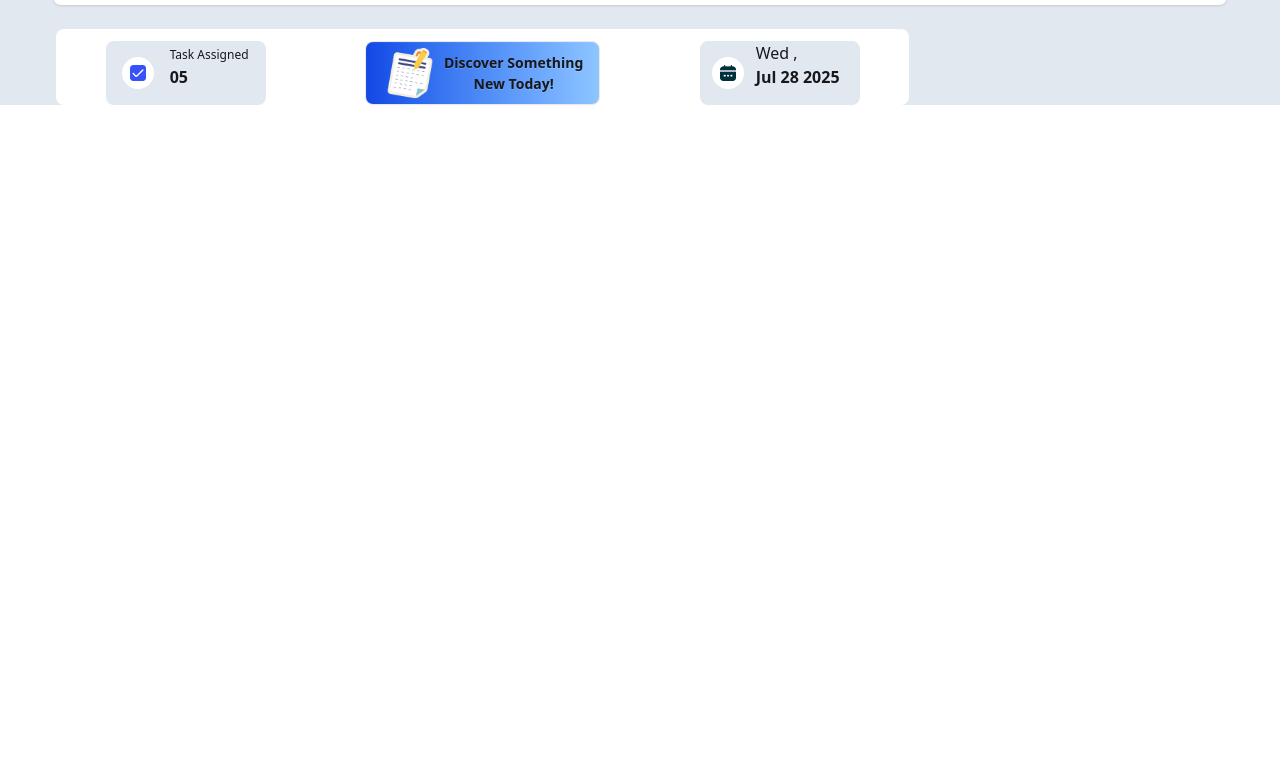
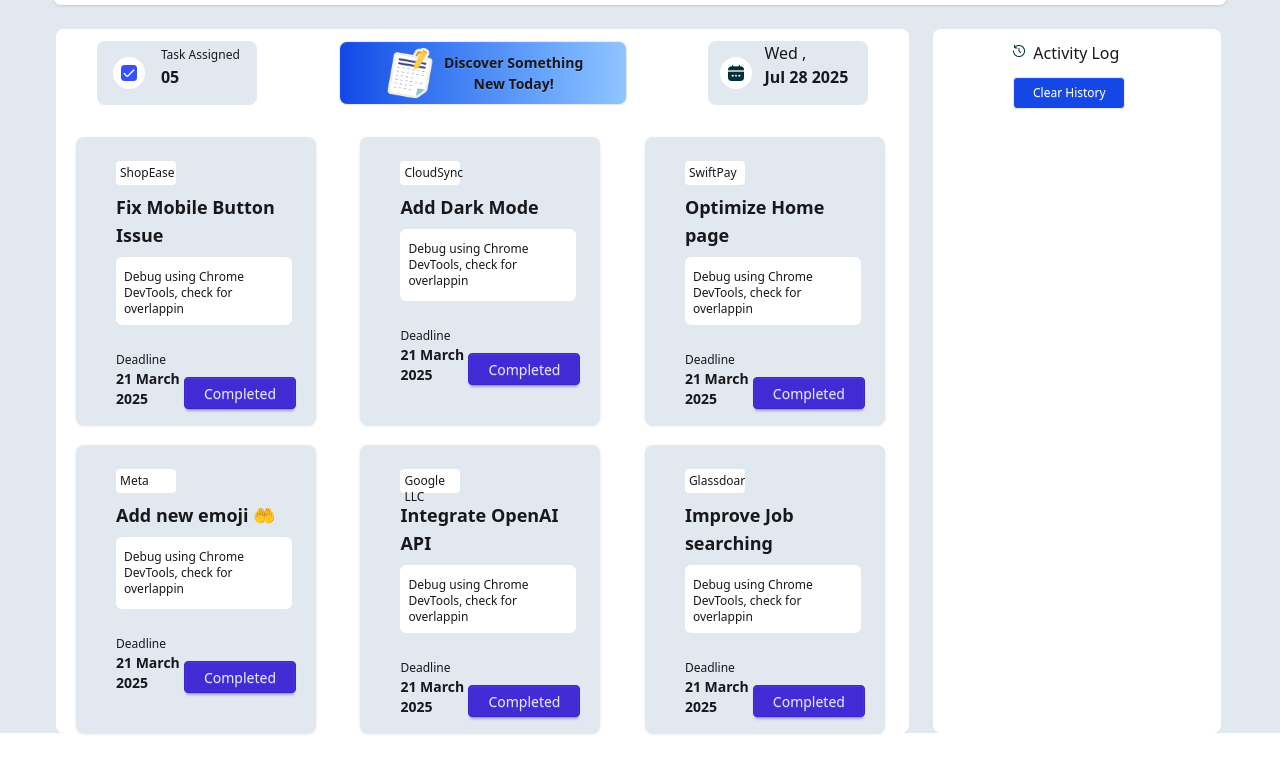
Before and after one commit to JionIb/Assignment-5, a plain HTML site: page index.html in a window 1280 px wide. Shown: the part 83-840 px from the top of the page. Before the commit the page ends 800 px from the top, so only its background shows below. Drawn offline with nearby package versions, Linux system fonts and the light colour scheme.

Commit message:
first commit

```diff
--- a/index.html
+++ b/index.html
@@ -31,8 +31,9 @@
 
     </nav>
 
-    <div>
-        <div class="flex justify-around bg-white w-8/12 ml-14 rounded-lg">
+<div class="flex gap-6">
+    <div class="bg-white w-8/12 ml-14 rounded-lg ">
+        <div class="flex bg-white justify-around rounded-lg ">
             <div class="flex bg-slate-200 mt-3 h-16 w-40 rounded-lg ">
                 <div class="bg-white w-8 h-8 rounded-full mx-4 my-auto">
                     <img class="w-4 h-4 mx-auto mt-2" src="assets/checkbox.png" alt="">
@@ -43,7 +44,7 @@
                 </div>
             </div>
             <div class="mt-3">
-                <button class="btn h-16 rounded-lg bg-gradient-to-l from-blue-300 to-blue-700">
+                <button class="btn w-72 h-16 rounded-lg bg-gradient-to-l from-blue-300 to-blue-700">
                     <img class="w-14" src="assets/board.png" alt="">
                     <p>Discover Something <br> New Today!</p>
                 </button>
@@ -57,6 +58,91 @@
             </div>
         </div>
 
+        <div class="grid grid-cols-3 gap-5 mt-8 ml-5 ">
+            <div class="card w-60 h-72 bg-slate-200 card-xl shadow-sm ">
+                <div class="card-body -mt-4 ">
+                    <legend class="bg-white font-light text-xs h-6 w-15 pt-1 pl-1 rounded-sm">ShopEase</legend>
+                  <h2 class="card-title text-lg">Fix Mobile Button Issue</h2>
+                  <p class="bg-white font-extralight text-xs h-17 w-44 pt-3 pl-2 rounded-md ">Debug using Chrome <br> DevTools, check for overlappin</p>
+                  <div class="grid grid-cols-2 gap-14 mr-20">
+                    <p class="font-semibold text-sm w-16 mt-4"><span class="font-extralight text-xs ">Deadline</span> <br>21 March 2025</p>
+                    <button class="btn btn-primary  w-28 h-8 font-normal mt-11 ">Completed</button>
+                  </div>
+                </div>
+              </div>
+            <div class="card w-60 h-72 bg-slate-200 card-xl shadow-sm ">
+                <div class="card-body -mt-4 ">
+                    <legend class="bg-white font-light text-xs h-6 w-15 pt-1 pl-1 rounded-sm">CloudSync</legend>
+                  <h2 class="card-title text-lg">Add Dark Mode</h2>
+                  <p class="bg-white font-extralight text-xs h-17 w-44 pt-3 pl-2 rounded-md ">Debug using Chrome <br> DevTools, check for overlappin</p>
+                  <div class="grid grid-cols-2 gap-14 mr-20">
+                    <p class="font-semibold text-sm w-16 mt-4"><span class="font-extralight text-xs ">Deadline</span> <br>21 March 2025</p>
+                    <button class="btn btn-primary  w-28 h-8 font-normal mt-11 ">Completed</button>
+                  </div>
+                </div>
+              </div>
+            <div class="card w-60 h-72 bg-slate-200 card-xl shadow-sm ">
+                <div class="card-body -mt-4 ">
+                    <legend class="bg-white font-light text-xs h-6 w-15 pt-1 pl-1 rounded-sm">SwiftPay</legend>
+                  <h2 class="card-title text-lg">Optimize  Home page</h2>
+                  <p class="bg-white font-extralight text-xs h-17 w-44 pt-3 pl-2 rounded-md ">Debug using Chrome <br> DevTools, check for overlappin</p>
+                  <div class="grid grid-cols-2 gap-14 mr-20">
+                    <p class="font-semibold text-sm w-16 mt-4"><span class="font-extralight text-xs ">Deadline</span> <br>21 March 2025</p>
+                    <button class="btn btn-primary  w-28 h-8 font-normal mt-11 ">Completed</button>
+                  </div>
+                </div>
+              </div>
+            <div class="card w-60 h-72 bg-slate-200 card-xl shadow-sm ">
+                <div class="card-body -mt-4 ">
+                    <legend class="bg-white font-light text-xs h-6 w-15 pt-1 pl-1 rounded-sm">Meta</legend>
+                  <h2 class="card-title text-lg">Add new emoji 🤲</h2>
+                  <p class="bg-white font-extralight text-xs h-17 w-44 pt-3 pl-2 rounded-md ">Debug using Chrome <br> DevTools, check for overlappin</p>
+                  <div class="grid grid-cols-2 gap-14 mr-20">
+                    <p class="font-semibold text-sm w-16 mt-4"><span class="font-extralight text-xs ">Deadline</span> <br>21 March 2025</p>
+                    <button class="btn btn-primary  w-28 h-8 font-normal mt-11 ">Completed</button>
+                  </div>
+                </div>
+              </div>
+            <div class="card w-60 h-72 bg-slate-200 card-xl shadow-sm ">
+                <div class="card-body -mt-4 ">
+                    <legend class="bg-white font-light text-xs h-6 w-15 pt-1 pl-1 rounded-sm">Google LLC</legend>
+                  <h2 class="card-title text-lg">Integrate OpenAI API </h2>
+                  <p class="bg-white font-extralight text-xs h-17 w-44 pt-3 pl-2 rounded-md ">Debug using Chrome <br> DevTools, check for overlappin</p>
+                  <div class="grid grid-cols-2 gap-14 mr-20">
+                    <p class="font-semibold text-sm w-16 mt-4"><span class="font-extralight text-xs ">Deadline</span> <br>21 March 2025</p>
+                    <button class="btn btn-primary  w-28 h-8 font-normal mt-11 ">Completed</button>
+                  </div>
+                </div>
+              </div>
+            <div class="card w-60 h-72 bg-slate-200 card-xl shadow-sm ">
+                <div class="card-body -mt-4 ">
+                    <legend class="bg-white font-light text-xs h-6 w-15 pt-1 pl-1 rounded-sm">Glassdoar</legend>
+                  <h2 class="card-title text-lg">Improve Job searching</h2>
+                  <p class="bg-white font-extralight text-xs h-17 w-44 pt-3 pl-2 rounded-md ">Debug using Chrome <br> DevTools, check for overlappin</p>
+                  <div class="grid grid-cols-2 gap-14 mr-20">
+                    <p class="font-semibold text-sm w-16 mt-4"><span class="font-extralight text-xs ">Deadline</span> <br>21 March 2025</p>
+                    <button class="btn btn-primary  w-28 h-8 font-normal mt-11 ">Completed</button>
+                  </div>
+                </div>
+              </div>
+
+
+
+
+        </div>
+    </div>
+
+    <div class="w-72 bg-white rounded-lg ">
+
+            <div class="flex gap-2 mx-20 mt-3 mb-3">
+                <img class="w-3 h-3 mt-1" src="assets/activity.png" alt="">
+                <p>Activity Log</p>
+            </div>
+        <div>
+            <button class="btn bg-blue-700 mx-20 text-white text-xs font-light w-28 h-8">Clear History</button>
+        </div>
+    </div>
+</div>
 
 
 
```
